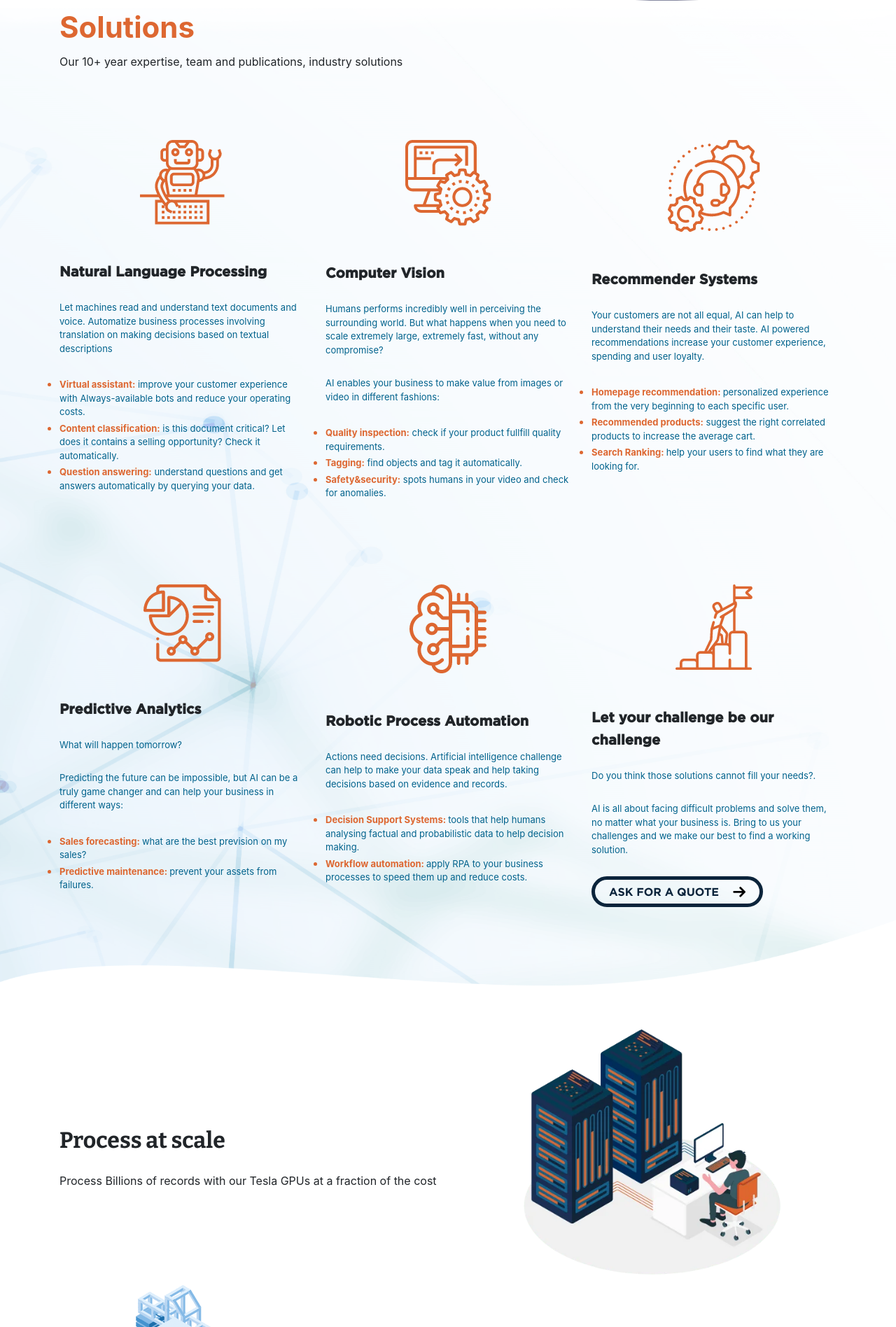
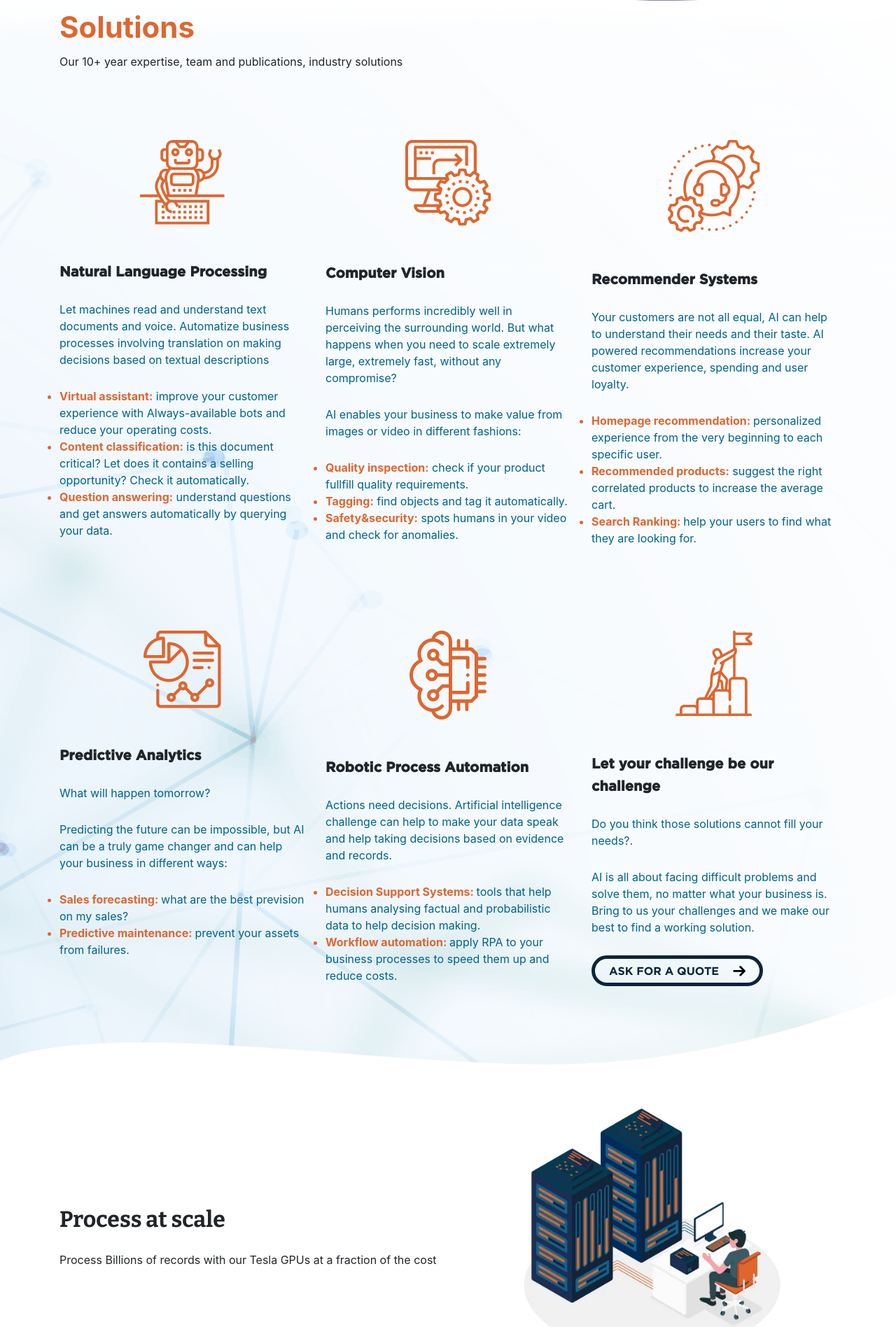
Before and after one commit to romboai/website, a Jekyll site: the page built from index.html, in a window 1280 px wide. Shown: the part 1144-3040 px from the top of the page at 70% size. Built offline with Jekyll 4.4.1, drawn with Linux system fonts in a browser that asks for light colours.

Commit message:
form working

```diff
--- a/css/custom/style.css
+++ b/css/custom/style.css
@@ -22,7 +22,7 @@ font-family: homebook;
 body {
   font-family: var(--homebook);
   color: #0B243B;
-  font-size: 20px;
+  font-size: 22px;
 }
 
 
@@ -384,7 +384,7 @@ li {
 }
 
 .sol-blk p {
-  font-size: 13px;
+  font-size: 16px;
   color: #00628C;
   margin-bottom: 28px;
 }
@@ -453,7 +453,7 @@ li {
 }
 
 .alblk p {
-  font-size: 15px;
+  font-size: 17px;
   color: #fff;
 }
 
@@ -559,7 +559,7 @@ li {
   border-radius: 20px;
   margin-bottom: 30px;
   padding-left: 25px;
-  font-size: 15px;
+  font-size: 17px;
   outline: none;
 }
 
@@ -587,7 +587,7 @@ li {
 
 .select select {
   padding-left: 10px !important;
-  color: #adb3bc;
+  color: black;
   -webkit-appearance: none;
 }
 .select select::marker{
--- a/index.html
+++ b/index.html
@@ -330,14 +330,14 @@ title: "Rombo AI"
                     </div>
                     <div class="col-lg-6">
                         <div class="contact-form">
-                            <form action="">
+                            <form action="https://app.99inbound.com/api/e/TfLbh_oL" method="POST" target="_blank">
                                 <h4>Let's chat</h4>
                                 <div class="row">
-                                    <div class="col-lg-6"><input type="text" placeholder="Name"></div>
-                                    <div class="col-lg-6"><input type="text" placeholder="Surname"></div>
-                                    <div class="col-lg-12"><input type="email" placeholder="E-mail"></div>
-                                    <div class="col-lg-12"><input type="text" placeholder="Company"></div>
-                                    <div class="col-lg-6"><input type="text" placeholder="Telephone"></div>
+                                    <div class="col-lg-6"><input type="text" name="name" placeholder="Name"></div>
+                                    <div class="col-lg-6"><input type="text" name="surname"  placeholder="Surname"></div>
+                                    <div class="col-lg-12"><input type="email" name="email" placeholder="E-mail"></div>
+                                    <div class="col-lg-12"><input type="text" name="company" placeholder="Company"></div>
+                                    <div class="col-lg-6"><input type="text" name="telephone" placeholder="Telephone"></div>
                                     <div class="col-lg-6">
                                         <div class="select">
                                             <span>
@@ -347,7 +347,7 @@ title: "Rombo AI"
                                                 </g>
                                                 </svg>
                                                 </span>
-                                            <select name="" id="">
+                                            <select name="role" id="">
                                                 <option value="">Management</option>
                                                 <option value="">CTO</option>
                                                 <option value="">Product Owner</option>
@@ -356,7 +356,7 @@ title: "Rombo AI"
                                             </select>
                                         </div>
                                     </div>
-                                    <div class="col-lg-12"><textarea placeholder="Type your message here..."></textarea></div>
+                                    <div class="col-lg-12"><textarea name="query"  placeholder="Type your message here..."></textarea></div>
                                     <div class="col-lg-12">
                                         <label for="ckb" class="ckb">
                                             <input id="ckb" type="checkbox">
@@ -377,6 +377,9 @@ title: "Rombo AI"
                                         </button>
                                     </div>
                                 </div>
+                                <div style="position: absolute; left: -5000px;">
+                                    <input type="checkbox" name="wonderful_forest_green_pinstriped_banana_slug" value="1" tabindex="-1" autocomplete="no">
+                                  </div>
                             </form>
                         </div>
                     </div>
```
Also changed, not shown: 5 other files.
